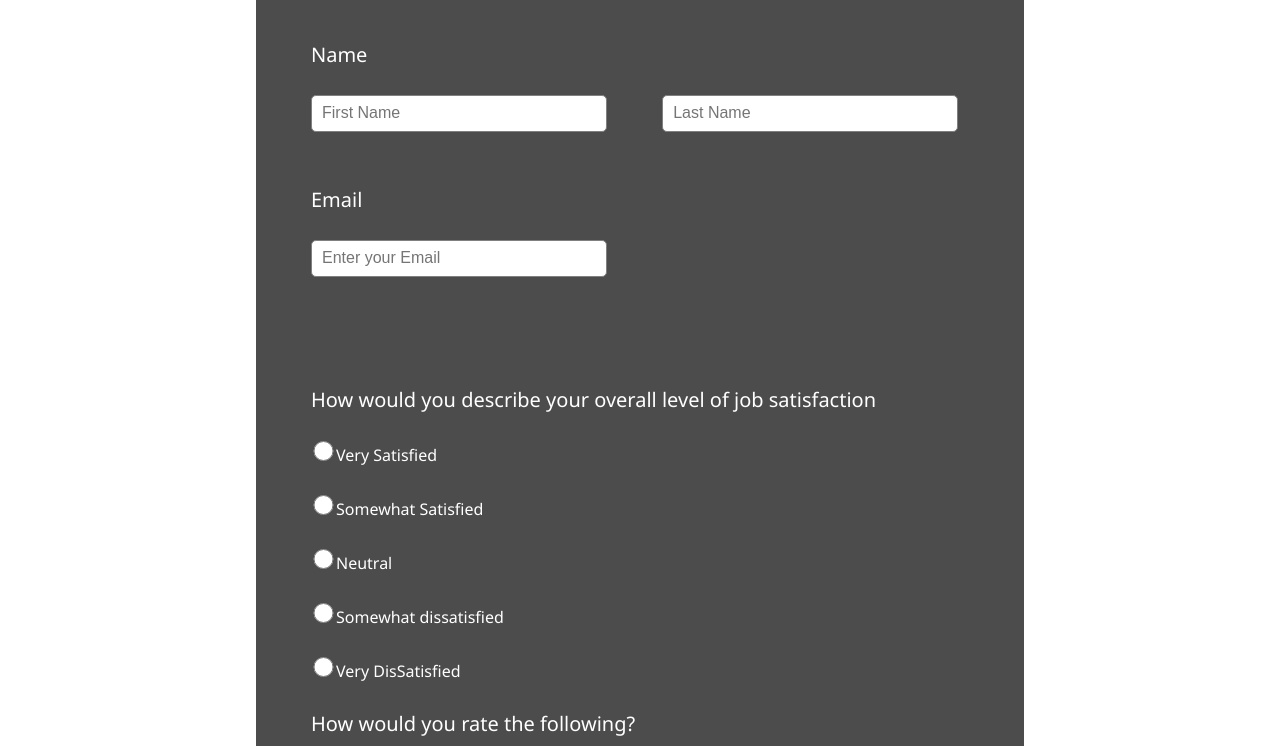
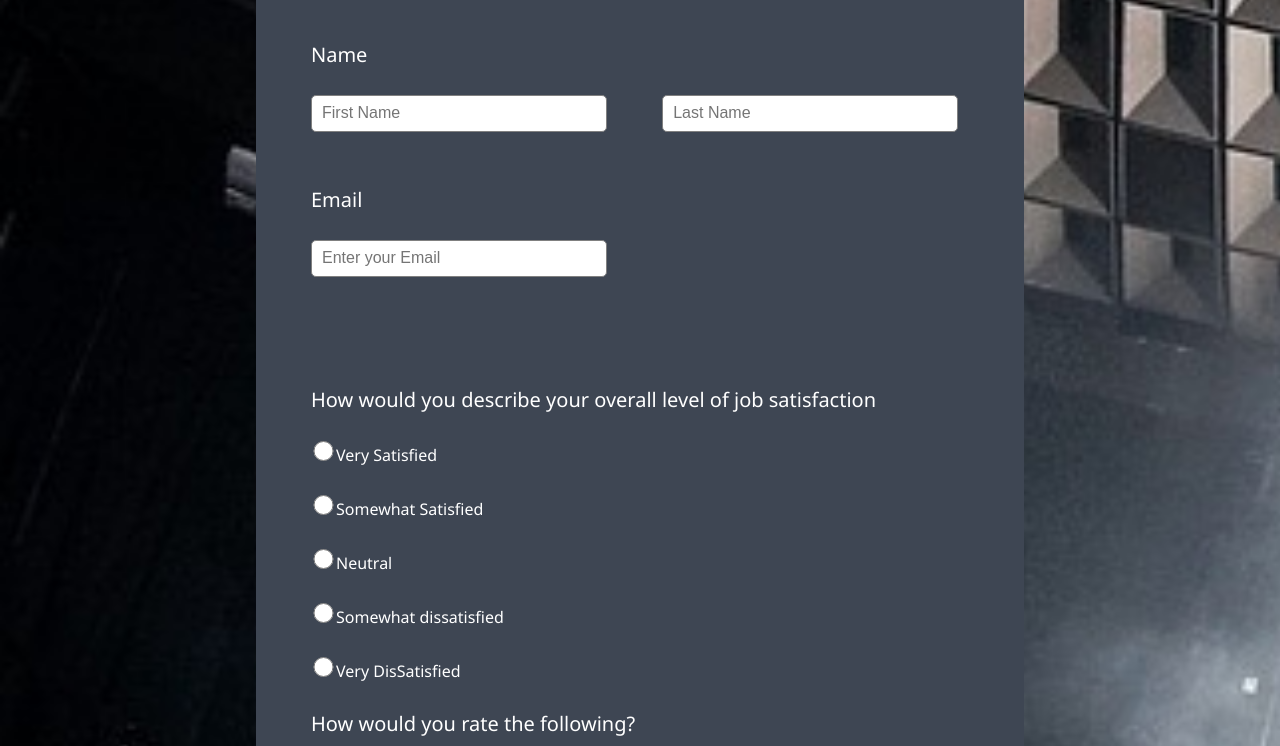
Before and after one commit to Divanshu201/SurveyForm, a plain HTML site: page index2.html in a window 1280 px wide. Shown: the part 134-880 px from the top of the page. Drawn offline with Linux system fonts and the light colour scheme.

Commit message:
Added icon and bg image

```diff
--- a/style.css
+++ b/style.css
@@ -153,7 +153,7 @@ section .contentBg .form .sm li
 {
     list-style: none;
     width: 50px;
-    height: 50  px;
+    height: 50   px;
     border-radius: 50%;
     cursor: pointer;
     align-items: center;
--- a/style2.css
+++ b/style2.css
@@ -4,7 +4,7 @@
     margin: 0;
 }
 body{
-    background-image: url();
+    background-image:url('images/bg.jpg');
     background-size: cover;
     font-family: 'Segoe UI', Tahoma, Geneva, Verdana, sans-serif;
 }
@@ -13,7 +13,8 @@ form{
     color: #fff;
     width: 60%;
     margin: 30px auto;
-    background-color: rgba(0,0,0,0.7);
+    /* background-color: rgba(0,0,0,0.7); */
+    background-color: #3e4653;;
     border-radius: 8px;
 
 }
```
Also changed, not shown: index.html (+4 -0 lines), images/bg.jpg (added).
